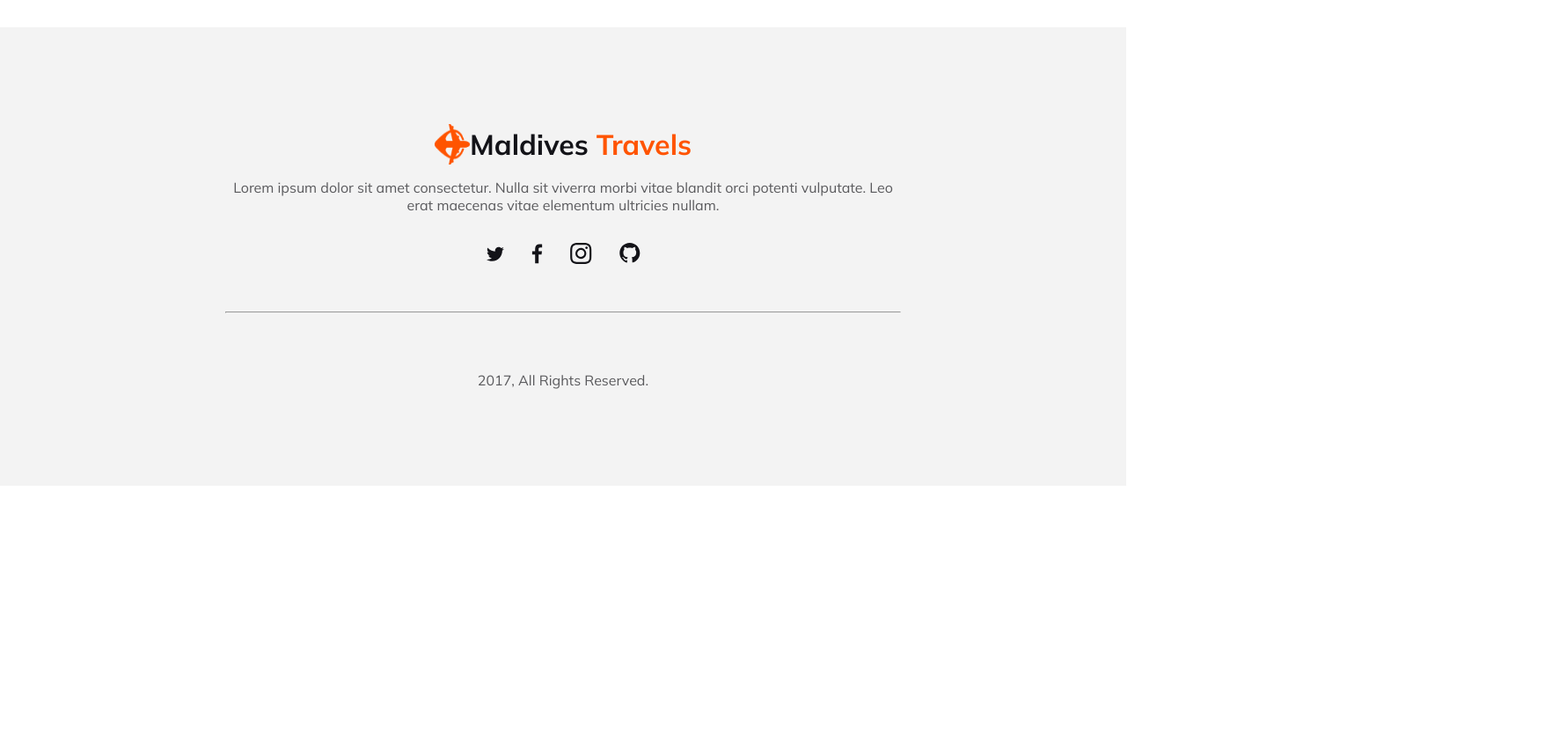
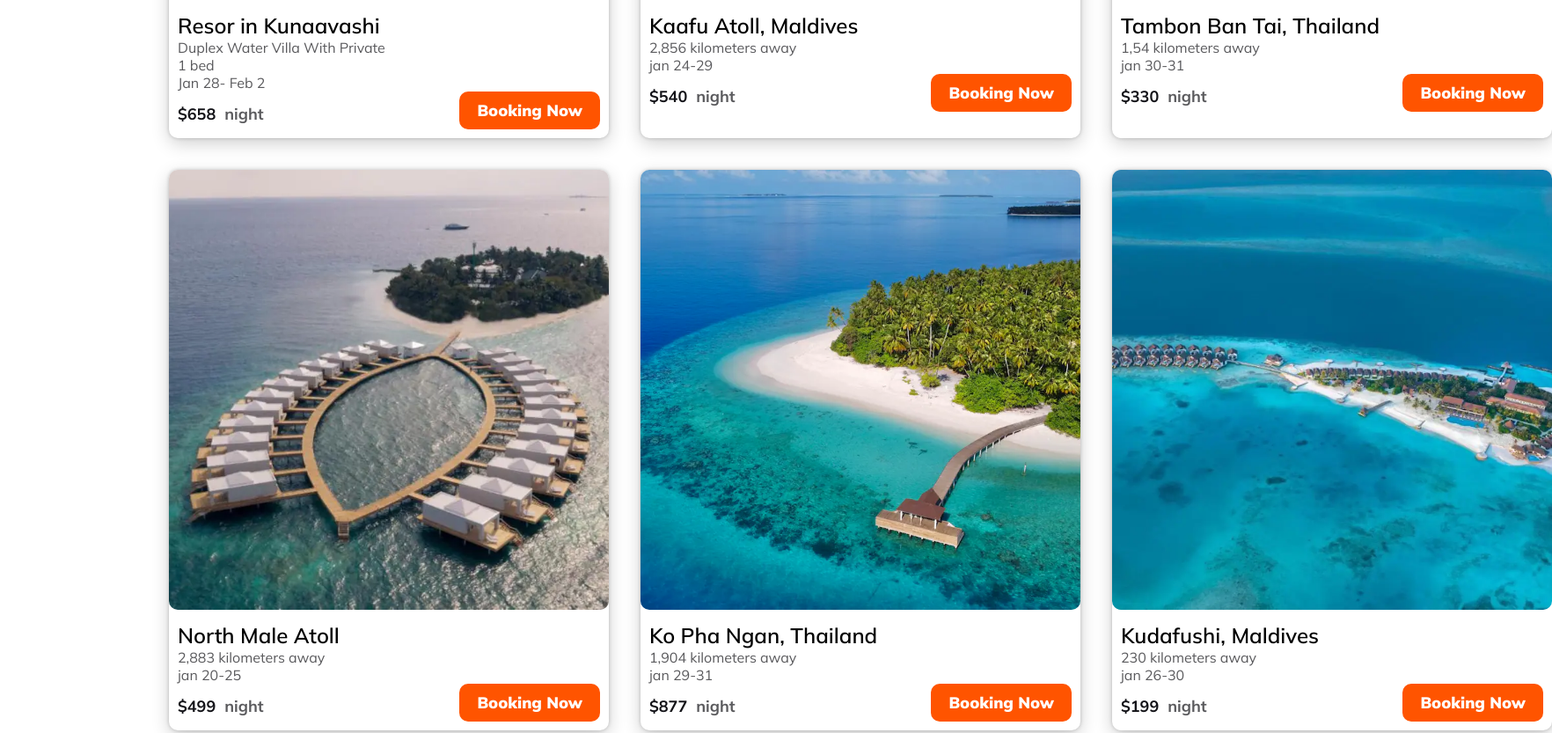
Before and after one commit to Tohinsarker/Maldives-travels, a plain HTML site: page index.html in a window 1280 px wide. Shown: the part 4094-4927 px from the top of the page at 88% size, 1764 px wide, since content can reach past the window. Before the commit the page ends 4646 px from the top, so only its background shows below. Drawn offline with Linux system fonts and the light colour scheme.

Commit message:
extra section added

```diff
--- a/index.html
+++ b/index.html
@@ -1732,6 +1732,87 @@
       </section>
       <!-- ***********Choose Us section end**************** -->
 
+
+      <!-- **********************Islands STRIES START******************** -->
+
+      <div class="islands">
+        <div class="img-div">
+          <img src="./images/ex1.webp" alt="" srcset="" />
+          <div class="island-content">
+            <h3>Resor in Kunaavashi</h3>
+            <p>Duplex Water Villa With Private</p>
+            <p>1 bed</p>
+            <p>Jan 28- Feb 2</p>
+            <div class="booking">
+              <h5><span class="rate">$658</span>night</h5>
+              <a href="">Booking Now</a>
+            </div>
+          </div>
+        </div>
+        <div class="img-div">
+          <img src="./images/ex2.webp" alt="" srcset="" />
+          <div class="island-content">
+            <h3>Kaafu Atoll, Maldives</h3>
+            <p>2,856 kilometers away</p>
+            <p>jan 24-29</p>
+            <div class="booking">
+              <h5><span class="rate">$540</span>night</h5>
+              <a href="">Booking Now</a>
+            </div>
+          </div>
+        </div>
+        <div class="img-div">
+          <img src="./images/ex3.webp" alt="" srcset="" />
+          <div class="island-content">
+            <h3>Tambon Ban Tai, Thailand</h3>
+            <p>1,54 kilometers away</p>
+            <p>jan 30-31</p>
+            <div class="booking">
+              <h5><span class="rate">$330</span>night</h5>
+              <a href="">Booking Now</a>
+            </div>
+          </div>
+        </div>
+        <div class="img-div">
+          <img src="./images/ex4.webp" alt="" srcset="" />
+          <div class="island-content">
+            <h3>North Male Atoll</h3>
+            <p>2,883 kilometers away</p>
+            <p>jan 20-25</p>
+            <div class="booking">
+              <h5><span class="rate">$499</span>night</h5>
+              <a href="">Booking Now</a>
+            </div>
+          </div>
+        </div>
+        <div class="img-div">
+          <img src="./images/ex5.webp" alt="" srcset="" />
+          <div class="island-content">
+            <h3>Ko Pha Ngan, Thailand</h3>
+            <p>1,904 kilometers away</p>
+            <p>jan 29-31</p>
+            <div class="booking">
+              <h5><span class="rate">$877</span>night</h5>
+              <a href="">Booking Now</a>
+            </div>
+          </div>
+        </div>
+        <div class="img-div">
+          <img src="./images/ex6.webp" alt="" srcset="" />
+          <div class="island-content">
+            <h3>Kudafushi, Maldives</h3>
+            <p>230 kilometers away</p>
+            <p>jan 26-30</p>
+            <div class="booking">
+              <h5><span class="rate">$199</span>night</h5>
+              <a href="">Booking Now</a>
+            </div>
+          </div>
+        </div>
+      </div>
+
+      <!-- **********************island END******************** -->
+
       <!-- ***********News Letter section start**************** -->
       <section class="newsLetter">
         <div class="newsLetterContent">
@@ -1755,6 +1836,9 @@
       </section>
 
       <!-- ***********News Letter section end**************** -->
+
+      <h2 class="island-title">Popular Islands</h2>
+
     </section>
     <footer>
       <div class="footer-title">
--- a/style.css
+++ b/style.css
@@ -417,6 +417,79 @@ header {
 
 /* ***************Newsletter  section end*********** */
 
+
+
+/* ------------ island section start------------- */
+
+.islands{
+  display: grid;
+  grid-template-columns: repeat(3, 1fr);
+  /* grid-template-columns: repeat(12, 1fr);
+  grid-template-rows: repeat(2, 1fr);*/
+  gap: 36px;
+  margin: 100px 0;
+
+
+}
+.islands img{
+  width: 500px;
+  border-radius: 10px;
+  height: 500px;
+  object-fit: cover;
+  position: center;
+
+}
+.islands .img-div{
+ border-radius: 10px;
+  box-shadow: 0 0 4px 0 rgba(0, 0, 0, 0.2), 0 6px 20px 0 rgba(0, 0, 0, 0.19);
+}
+.island-title{
+  color: #ff5400;
+  font-weight: 800;
+  font-size: 36px;
+  padding-bottom:48px ;
+}
+.island-content {
+padding-top: 18px;
+padding: 10px;
+}
+.island-content h3{
+  font-size: 24px;
+  font-weight: 600;
+}
+.island-content p{
+  color: #5a5a5d;
+  font-size: 16px;
+}
+.island-content h5{
+  color:#5a5a5d ;
+  font-size: 18px;
+  padding-top: 8px;
+}
+
+.rate{
+  color: #131318;
+  padding-right: 10px;
+
+}
+
+.booking{
+  display: flex;
+  justify-content: space-between;
+  align-items: center;
+}
+.booking a{
+  text-decoration: none;
+  color: #FFF;
+  font-weight: 800;
+  background: #ff5400;
+  padding: 10px 20px ;
+  border-radius: 10px;
+  font-size: 18px;
+  cursor: pointer;
+}
+/* ***************** island section end********************* */
+
 /* ***************footer  section start*********** */
 footer {
   padding-top: 110px;
@@ -461,6 +534,12 @@ footer {
 }
 /* ***************footer  section end*********** */
 
+
+
+
+
+
+
 /* ******* responsive style********* */
 
 @media only screen and (max-width: 600px) {
@@ -499,25 +578,14 @@ footer {
   .banner-items {
   flex-direction: column;
   width: 100%;
-  /* padding: 16px;
-  align-items: flex-start;
-  gap: 24px;
-  border-radius: 8px;
-  background: rgba(255, 255, 255, 0.3);
-  margin: 0 auto; */
+
 }
 .nav-icon {
     width: 100%;
 }
 .banner-items input {
     width: 100%;
-    /* height: 52px;
-    border-radius: 8px;
-    background: #fff;
-    border: none;
-    color: rgba(19, 19, 24, 0.5);
-    font-size: 16px;
-    padding-left: 10px; */
+
   }
   .banner-section {
     padding: 20px 20px;
@@ -560,7 +628,6 @@ footer {
 .tours-img .tours-img2{
   width: 100%;
   display: block;
-  /* background: url("./Images/rectangle4.png"), lightgray 50%; */
   background-repeat: no-repeat;
   background-size: cover;
   object-fit: cover;
@@ -647,6 +714,29 @@ footer {
 }
 
 
+
+/* ------------ island section start------------- */
+
+.islands{
+  display: grid;
+  grid-template-columns: auto;
+  /* grid-template-columns: repeat(12, 1fr);
+  grid-template-rows: repeat(2, 1fr);*/
+  gap: 18px;
+  margin: 24px 0;
+  justify-content: center;
+
+}
+.islands img{
+  width: 100%;
+
+
+}
+
+/* ***************** island section end********************* */
+
+
+
 .newsLetter {
   flex-direction: column;
   gap: 16px;
@@ -693,3 +783,53 @@ footer p {
   padding-bottom: 24px;
 }
 }
+
+
+@media only screen and (min-width: 601px) and (max-width: 768px){
+  .full-body {
+    width: 90%;
+    margin: 0 auto;
+  }
+  header {
+    margin-top: 24px;
+    flex-direction: column;
+}
+
+.nav-icon {
+  display: flex;
+  align-items: center;
+  width: 100%;
+  gap: 24px;
+}
+
+.items{
+  padding-top: 24px;
+}
+
+.banner-items {
+  flex-direction: column;
+  width: 100%;
+}
+
+
+/* ------------ island section start------------- */
+
+.islands{
+  display: grid;
+  grid-template-columns: auto auto;
+  /* grid-template-columns: repeat(12, 1fr);
+  grid-template-rows: repeat(2, 1fr);*/
+  gap: 18px;
+  margin: 24px 0;
+  justify-content: center;
+
+}
+.islands img{
+  width: 100%;
+
+
+}
+
+/* ***************** island section end********************* */
+
+}
```
Also changed, not shown: Images/790d5fb9-bda3-4340-89b7-3bbfa8b9795a.webp (added), Images/ex1.webp (added), Images/ex2.webp (added), Images/ex3.webp (added), Images/ex4.webp (added), Images/ex5.webp (added), Images/ex6.webp (added), Images/story-1.png (added), Images/story-2.png (added), Images/story-3.png (added).
